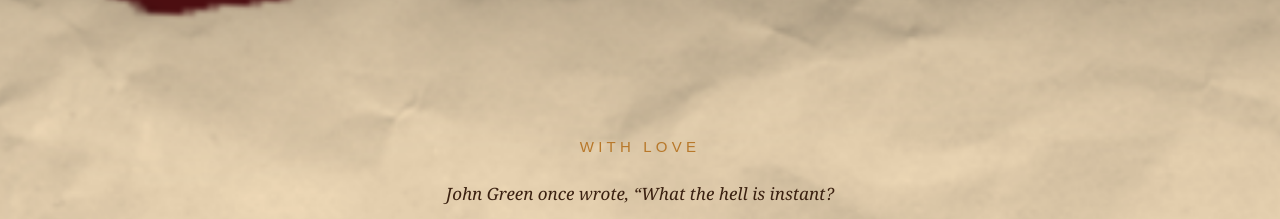
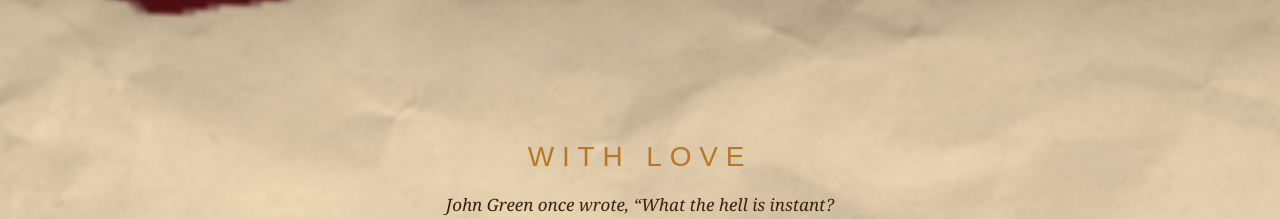
Before and after one commit to anc2813/m-t-invitation, a Next.js app: page /content in a window 1280 px wide. Shown: the part 1000-1219 px from the top of the page. Built offline with nearby package versions, Linux system fonts and the light colour scheme.

Commit message:
Update homepage

```diff
--- a/app/content/page.tsx
+++ b/app/content/page.tsx
@@ -501,11 +501,11 @@ export default function ContentPage() {
   }}>
     <Reveal as="p" style={{
       fontFamily: "'Arial', sans-serif",
-      fontSize: '15px',
+      fontSize: '28px',
       letterSpacing: '0.28em',
       textTransform: 'uppercase',
       color: '#b8782a',
-      margin: '0 0 18px',
+      margin: '0 0 10px',
     }}>
       With love
     </Reveal>
--- a/app/envelope/page.tsx
+++ b/app/envelope/page.tsx
@@ -115,7 +115,7 @@ export default function EnvelopePage() {
         style={{
           position: 'fixed',
           inset: 0,
-          backgroundColor: '#4d0e12',
+          backgroundColor: '#b68386',
           opacity: isLeaving ? 1 : 0,
           transition: 'opacity 1s cubic-bezier(0.22, 1, 0.36, 1)',
           pointerEvents: isLeaving ? 'all' : 'none',
```
